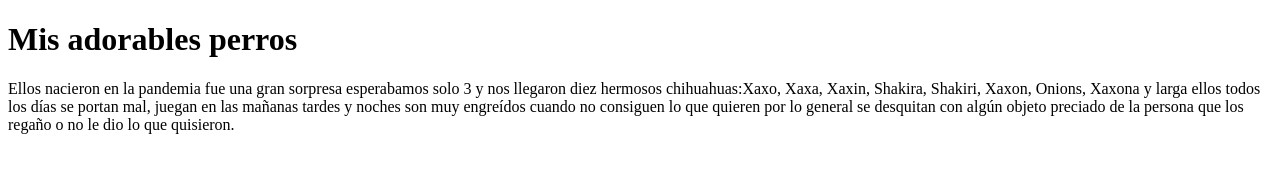
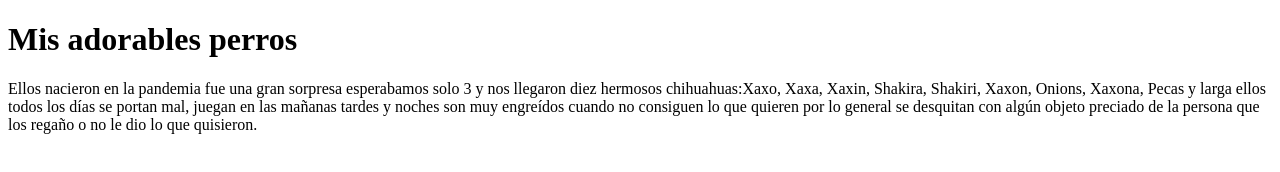
Before and after one commit to shaja91/curso-esencial-javascript, a plain HTML site: page index.html in a window 1280 px wide. Drawn offline with Linux system fonts and the light colour scheme.

Commit message:
casi nos olvidamos de Pecas

```diff
--- a/index.html
+++ b/index.html
@@ -8,7 +8,7 @@
 <body>
     <h1>Mis adorables perros</h1>
     <p>Ellos nacieron en la pandemia fue una gran sorpresa esperabamos solo 3 y nos llegaron
-        diez hermosos chihuahuas:Xaxo, Xaxa, Xaxin, Shakira, Shakiri, Xaxon, Onions, Xaxona y larga
+        diez hermosos chihuahuas:Xaxo, Xaxa, Xaxin, Shakira, Shakiri, Xaxon, Onions, Xaxona, Pecas y larga
         ellos todos los días se portan mal, juegan en las mañanas tardes y noches son muy engreídos
         cuando no consiguen lo que quieren por lo general se desquitan con algún objeto preciado
         de la persona que los regaño o no le dio lo que quisieron.
```
